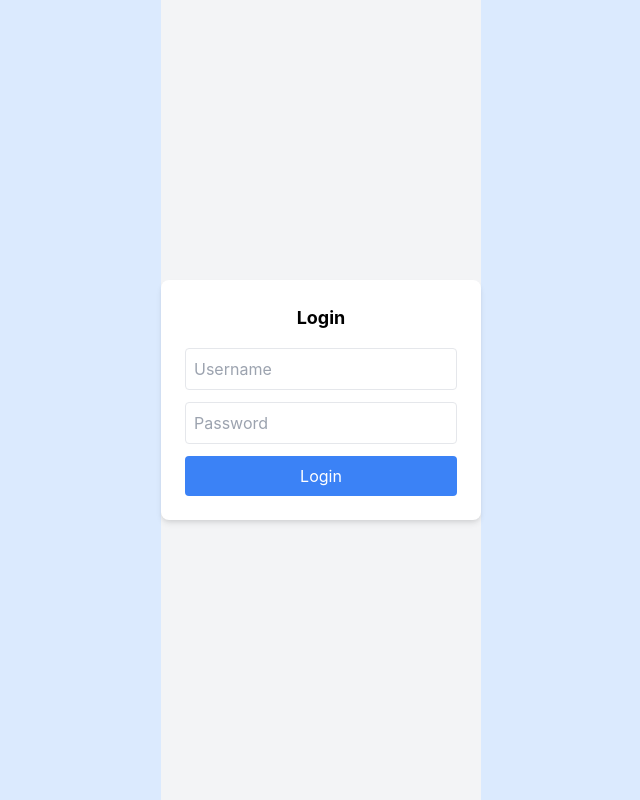
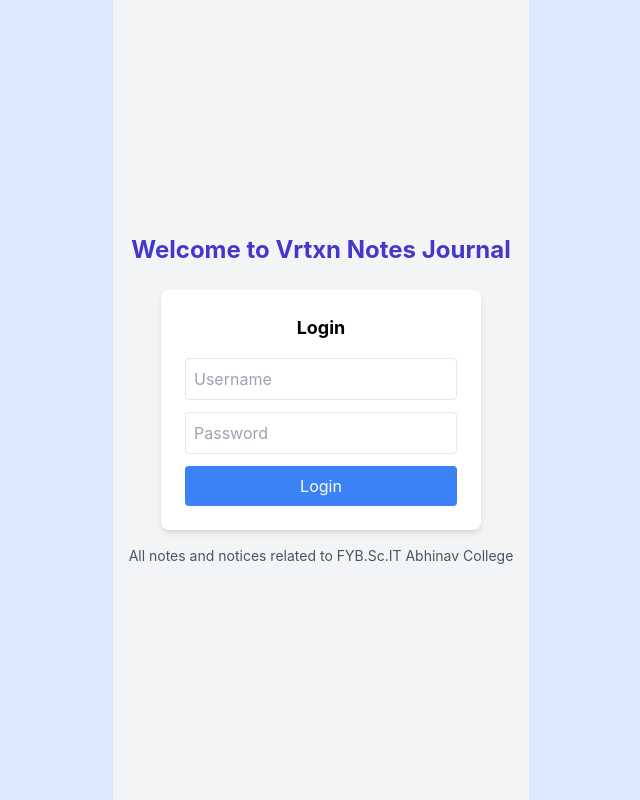
Before and after one commit to Mr-Vrtxn/college-notes-site, a React (Create React App) app: page / in a window 1280 px wide. Shown: the whole page, without its empty margins (319-959 px from the left). Built offline with nearby package versions, Linux system fonts and the light colour scheme.

Commit message:
Adding Text To Login Page

```diff
--- a/src/components/Login.jsx
+++ b/src/components/Login.jsx
@@ -18,10 +18,15 @@
   };
 
   return (
-    <div className="flex justify-center items-center h-screen bg-gray-100">
+    <div className="flex justify-center items-center h-screen bg-gray-100 px-4 text-center">
+      <div>
+        <h1 className="text-2xl font-bold text-indigo-700 mb-6">
+          Welcome to Vrtxn Notes Journal
+        </h1>
+
         <form
           onSubmit={handleSubmit}
-        className="bg-white shadow-md p-6 rounded-lg w-80"
+          className="bg-white shadow-md p-6 rounded-lg w-80 mx-auto"
         >
           <h2 className="text-lg font-bold mb-4 text-center">Login</h2>
 
@@ -49,6 +54,11 @@
             Login
           </button>
         </form>
+
+        <p className="text-sm text-gray-600 mt-4">
+          All notes and notices related to FYB.Sc.IT Abhinav College
+        </p>
+      </div>
     </div>
   );
 }
```
Lines whose indentation alone changed are shown as unchanged.
